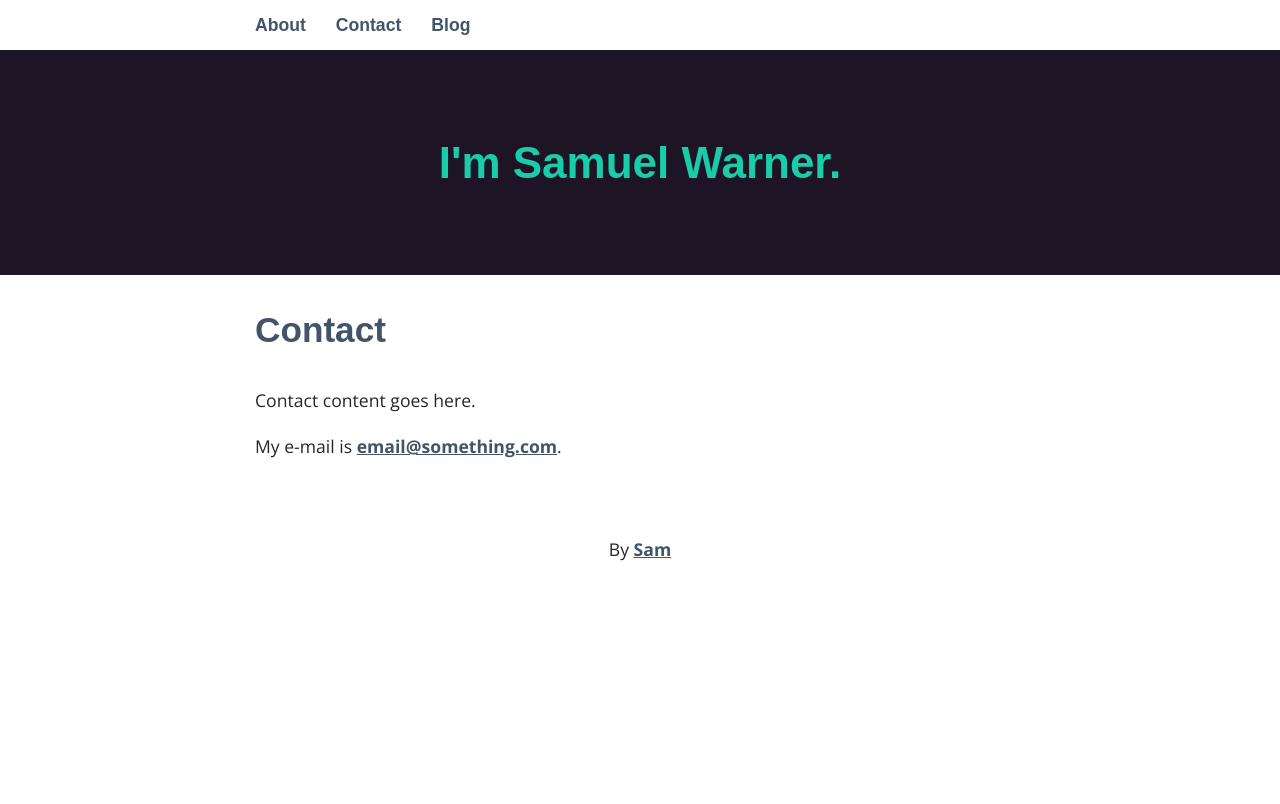
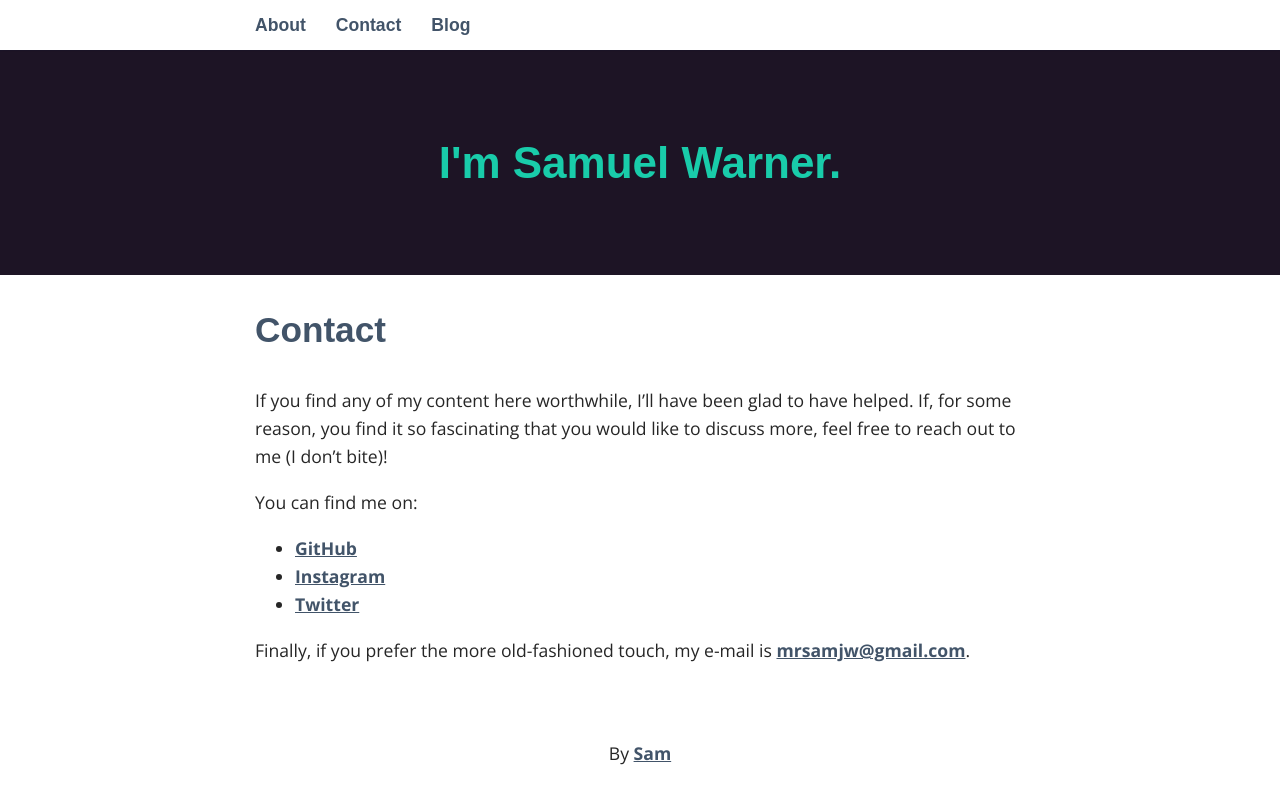
Before and after one commit to sjwarner/sjwarner.github.io, a Jekyll site: the page built from _pages/02_contact.md, in a window 1280 px wide. Shown: the top 804 px of the page. Built offline with Jekyll 4.4.1, drawn with Linux system fonts in a browser that asks for light colours; some web fonts are replaced.

Commit message:
Update contact details

```diff
--- a/_pages/02_contact.md
+++ b/_pages/02_contact.md
@@ -4,6 +4,14 @@ title: Contact
 permalink: /contact/
 ---
 
-Contact content goes here.
+If you find any of my content here worthwhile, I'll have been glad to
+have helped. If, for some reason, you find it so fascinating that you would
+like to discuss more, feel free to reach out to me (I don't bite)!
 
-My e-mail is [email@something.com](mailto:email@something.com).
+You can find me on:
+* [GitHub](www.github.com/sjwarner)
+* [Instagram](www.instagram.com/sjwarner_)
+* [Twitter](www.twitter.com/sjwarner_)
+
+Finally, if you prefer the more old-fashioned touch, my e-mail is
+[mrsamjw@gmail.com](mailto:mrsamjw@gmail.com).
```
